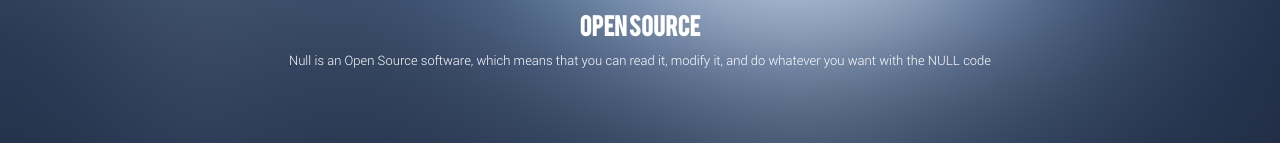
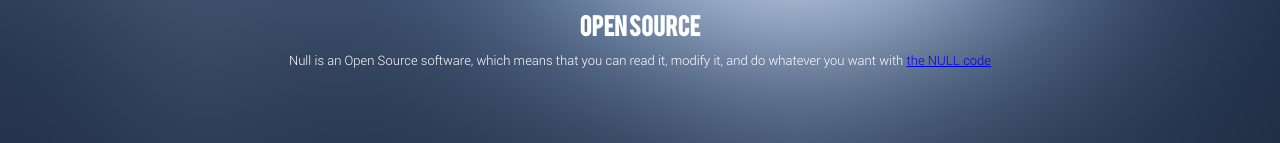
Before and after one commit to null-project/null-project.github.io, a plain HTML site: page index.html in a window 1280 px wide. Shown: the part 421-564 px from the top of the page. Drawn offline with Linux system fonts and the light colour scheme.

Commit message:
Update index.html

```diff
--- a/index.html
+++ b/index.html
@@ -79,7 +79,7 @@
 	<h1 class="adv">Low Fees</h1>
 	<p class="advutextF">The required fees to send funds are really low, reaching the $NULL value</p>
 	<h1 class="advO">Open Source</h1>
-	<p class="advutextO">Null is an Open Source software, which means that you can read it, modify it, and do whatever you want with the NULL code</p>
+	<p class="advutextO">Null is an Open Source software, which means that you can read it, modify it, and do whatever you want with <a href="https://github.com/null-project/null">the NULL code</p></a>
 	</div>
 
 	</html>
```
